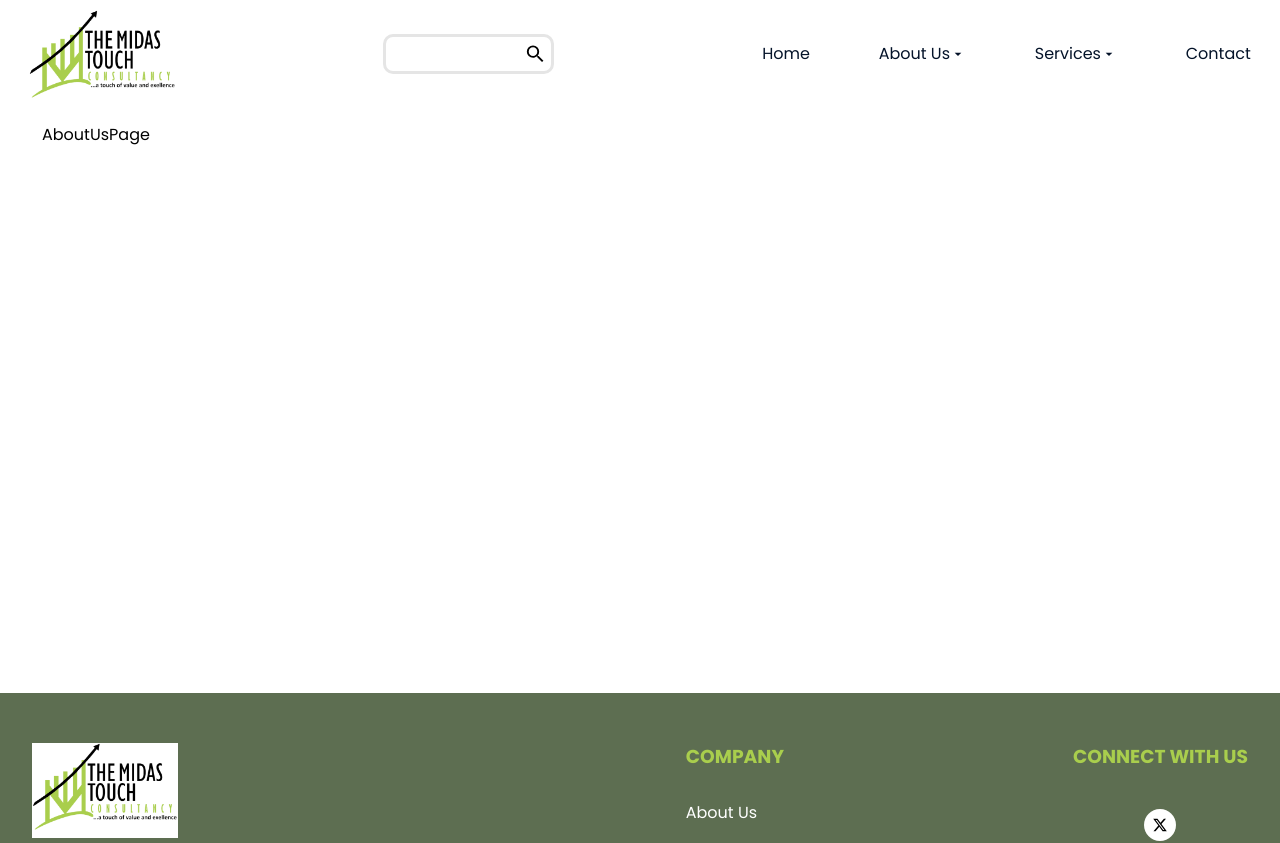
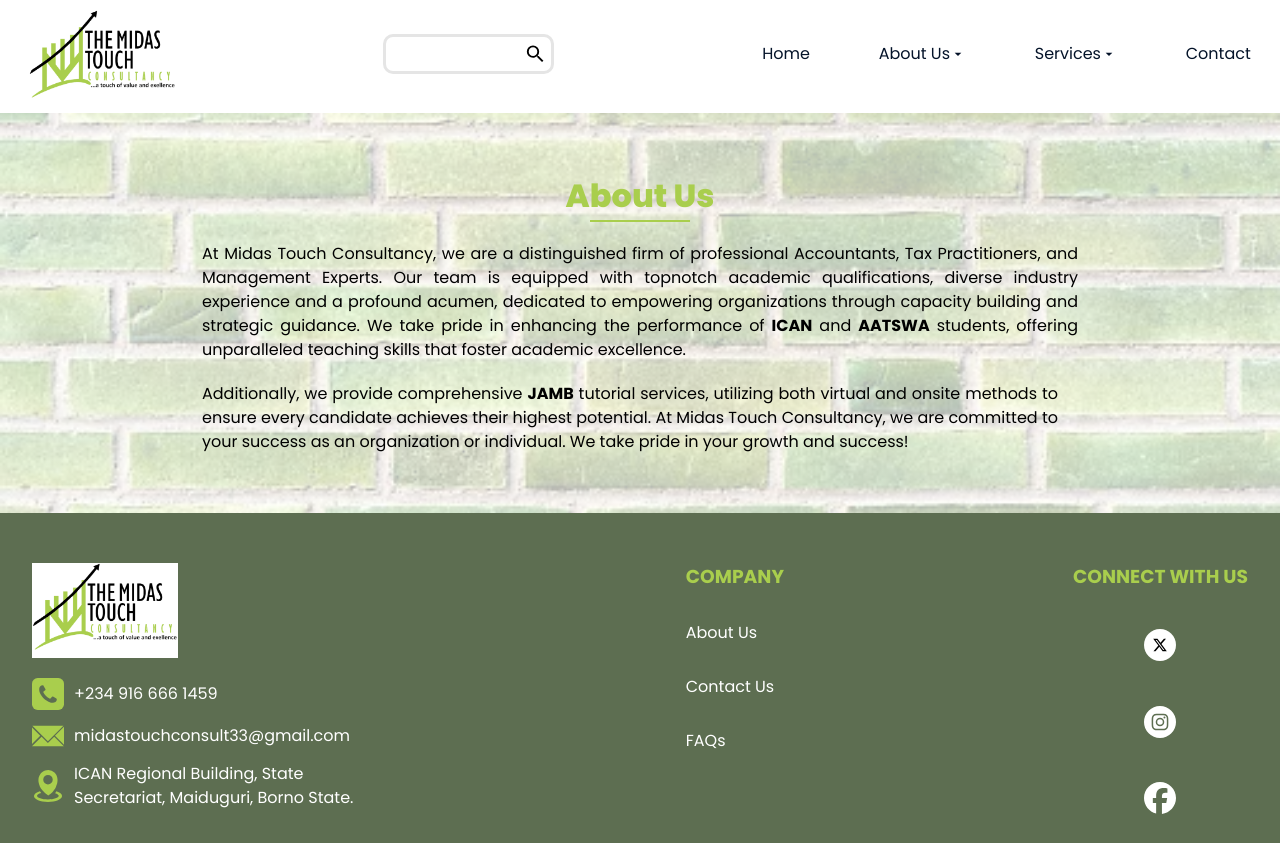
Before and after one commit to emmanuel4365/midas-touch, a React (Vite) app in the folder client/: page /about-us in a window 1280 px wide. Shown: the top 843 px of the page. Built offline with nearby package versions, Linux system fonts and the light colour scheme.

Commit message:
added content to about page

```diff
--- a/client/src/index.css
+++ b/client/src/index.css
@@ -711,20 +711,41 @@
 /* ============================== */
 .about-page {
   width: 100%;
-  min-height: 580px;
+  max-width: 1500px;
+  min-height: 400px;
   display: flex;
   flex-direction: column;
   align-items: center;
-  justify-content: flex-start;
+  justify-content: center;
+  background: linear-gradient(
+      rgba(255, 255, 255, 0.7),
+      rgba(255, 255, 255, 0.7)
+    ),
+    url("./assets/green-tile1.webp") center / cover no-repeat;
 }
 
 .about-page-center {
-  width: 95%;
+  width: 70%;
   max-width: 1500px;
   padding: 10px;
   display: flex;
+  flex-direction: column;
   align-items: center;
   justify-content: space-between;
+}
+
+.about-us-paragraph {
+  text-align: justify;
+  margin: 20px 0;
+}
+
+.p2 {
+  margin: 0 20px 0 0;
+}
+
+.about-us-heading {
+  color: #a9ce4d;
+  font-weight: 800;
 }
 /* ===================== */
 /* End of About Page */
@@ -1013,6 +1034,11 @@
   .footer-contact {
     font-size: 14px;
   }
+
+  .about-us-paragraph {
+    text-align: left;
+    margin: 20px 0;
+  }
 }
 
 @media screen and (max-width: 530px) {
@@ -1048,6 +1074,11 @@
 
   .services-heading {
     font-size: 24px;
+  }
+
+  .about-us-paragraph {
+    text-align: left;
+    margin: 20px 0;
   }
 }
 
@@ -1094,4 +1125,9 @@
   .logo-links-center {
     width: 85%;
   }
+
+  .about-us-paragraph {
+    text-align: left;
+    margin: 20px 0;
+  }
 }
--- a/client/src/pages/AboutUsPage.jsx
+++ b/client/src/pages/AboutUsPage.jsx
@@ -1,7 +1,29 @@
 const AboutUsPage = () => {
   return (
     <main className="about-page">
-      <div className="about-page-center">AboutUsPage</div>
+      <div className="about-page-center">
+        <h1 className="about-us-heading">About Us</h1>
+        <hr width="100px" color="#a9ce4d" />
+        <p className="about-us-paragraph p1">
+          At Midas Touch Consultancy, we are a distinguished firm of
+          professional Accountants, Tax Practitioners, and Management Experts.
+          Our team is equipped with topnotch academic qualifications, diverse
+          industry experience and a profound acumen, dedicated to empowering
+          organizations through capacity building and strategic guidance. We
+          take pride in enhancing the performance of{" "}
+          <strong className="ican">ICAN</strong> and{" "}
+          <strong className="aatswa">AATSWA</strong> students, offering
+          unparalleled teaching skills that foster academic excellence.
+        </p>
+        <p className="about-us-paragraph p2">
+          Additionally, we provide comprehensive{" "}
+          <strong className="jamb">JAMB</strong> tutorial services, utilizing
+          both virtual and onsite methods to ensure every candidate achieves
+          their highest potential. At Midas Touch Consultancy, we are committed
+          to your success as an organization or individual. We take pride in
+          your growth and success!
+        </p>
+      </div>
     </main>
   );
 };
```
